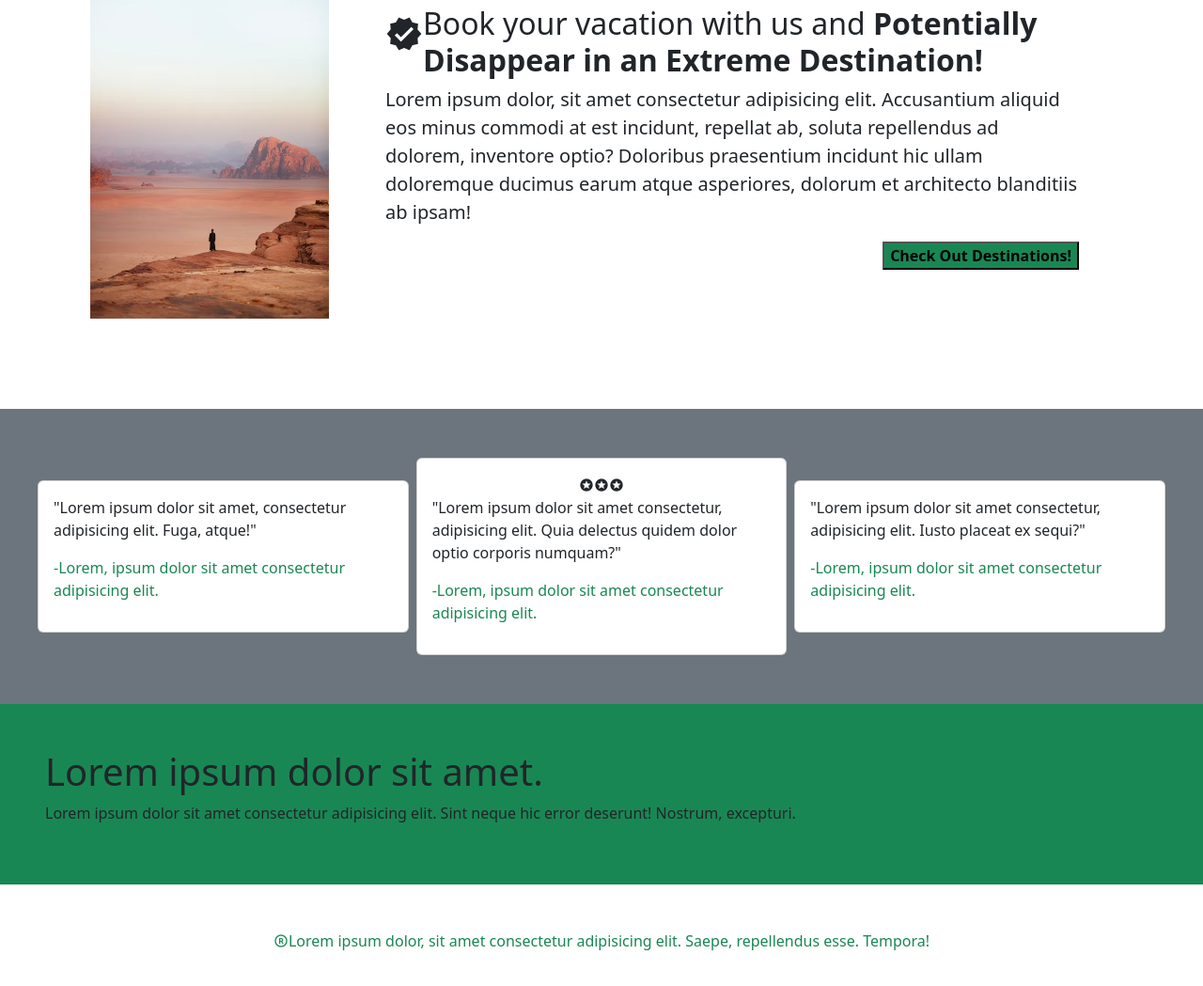
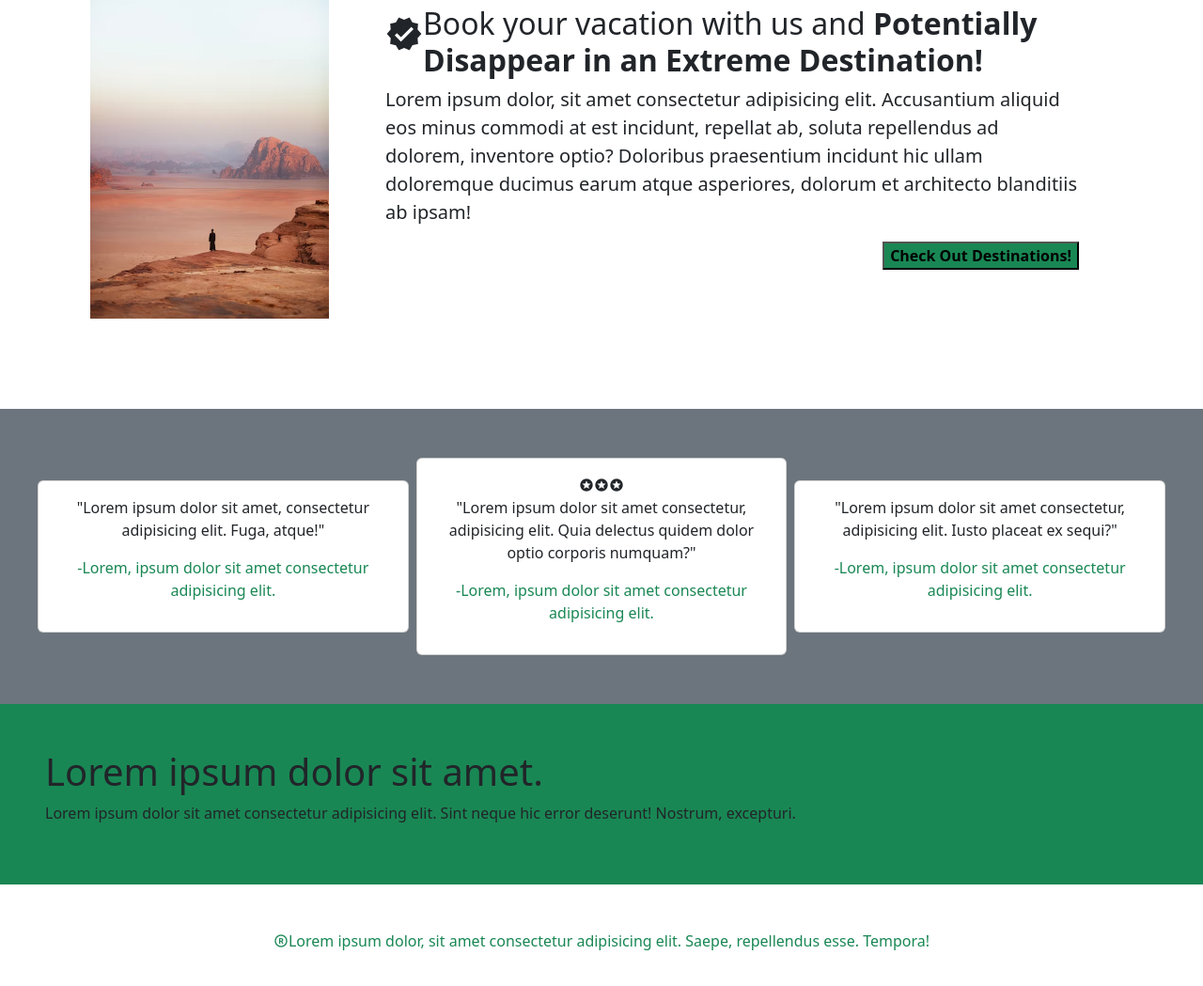
Before and after one commit to jchap571/BigSiteClone, a plain HTML site: page index.html in a window 1280 px wide. Shown: the part 1514-2563 px from the top of the page at 94% size. Drawn offline with nearby package versions, Linux system fonts and the light colour scheme.

Commit message:
centered some text  on cards and changed some margin and padding

```diff
--- a/index.html
+++ b/index.html
@@ -39,7 +39,7 @@
     <div class="form container-fluid hero-img bg-image vh-25">
       <section class="row p-5">
         <div class="col-12 col-md-6 p-1 p-md-5">
-          <form class="form bg-white p-3 p-md-5">
+          <form class="form bg-white p-5 p-md-5">
             <div class="mb-3 ml-3">
               <h2 class="">Sign Up Now</h2>
               <label for="InputName" class="form-label">Name</label>
@@ -145,13 +145,17 @@
         <div class="col-12 order-1 col-md-4 order-md-1 p-1">
           <div class="card">
             <div class="card-body">
+              <div class="d-flex text-center">
                 <p>"Lorem ipsum dolor sit amet, consectetur adipisicing elit. Fuga, atque!"</p>
+              </div>
+              <div class="d-flex text-center">
                 <p class="text-success">-Lorem, ipsum dolor sit amet consectetur adipisicing elit.</p>
               </div>
             </div>
           </div>
+        </div>
 
-        <div class="col-12 order-0 col-md-4 order-md-2 p-1">
+        <div class="col-12 col-md-4 order-md-2 p-1">
           <div class="card">
             <div class="card-body">
               <div class="d-flex justify-content-center">
@@ -159,17 +163,25 @@
                 <i class="mdi mdi-star-circle"></i>
                 <i class="mdi mdi-star-circle"></i>
               </div>
+              <div class="d-flex text-center">
                 <p>"Lorem ipsum dolor sit amet consectetur, adipisicing elit. Quia delectus quidem dolor optio corporis
                   numquam?"</p>
+              </div>
+              <div class="d-flex text-center">
                 <p class="text-success">-Lorem, ipsum dolor sit amet consectetur adipisicing elit.</p>
+              </div>
             </div>
           </div>
         </div>
         <div class="col-12 order-2 col-md-4 order-md-3 p-1">
           <div class="card">
             <div class="card-body">
+              <div class="d-flex text-center">
                 <p>"Lorem ipsum dolor sit amet consectetur, adipisicing elit. Iusto placeat ex sequi?"</p>
+              </div>
+              <div class="d-flex text-center">
                 <p class="text-success">-Lorem, ipsum dolor sit amet consectetur adipisicing elit.</p>
+              </div>
             </div>
           </div>
         </div>
--- a/style.css
+++ b/style.css
@@ -1,6 +1,3 @@
-body {}
-
-
 .hero-img {
   background-image: url(imgs/heroImg.avif);
   min-height: 50vh;
```
Lines whose indentation alone changed are shown as unchanged.
